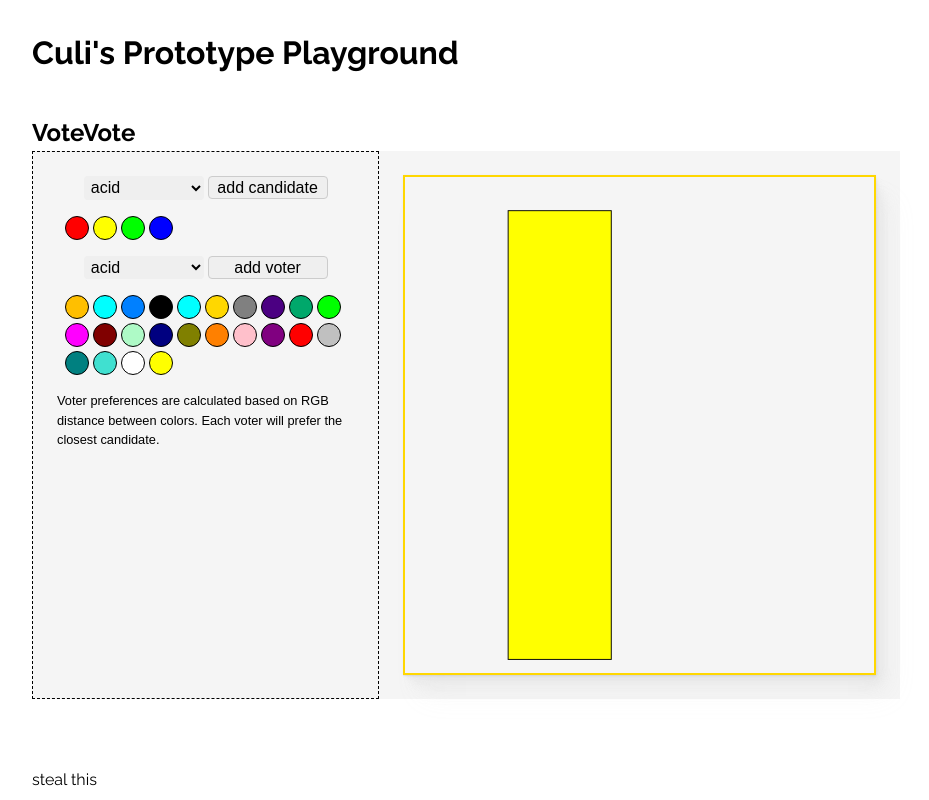
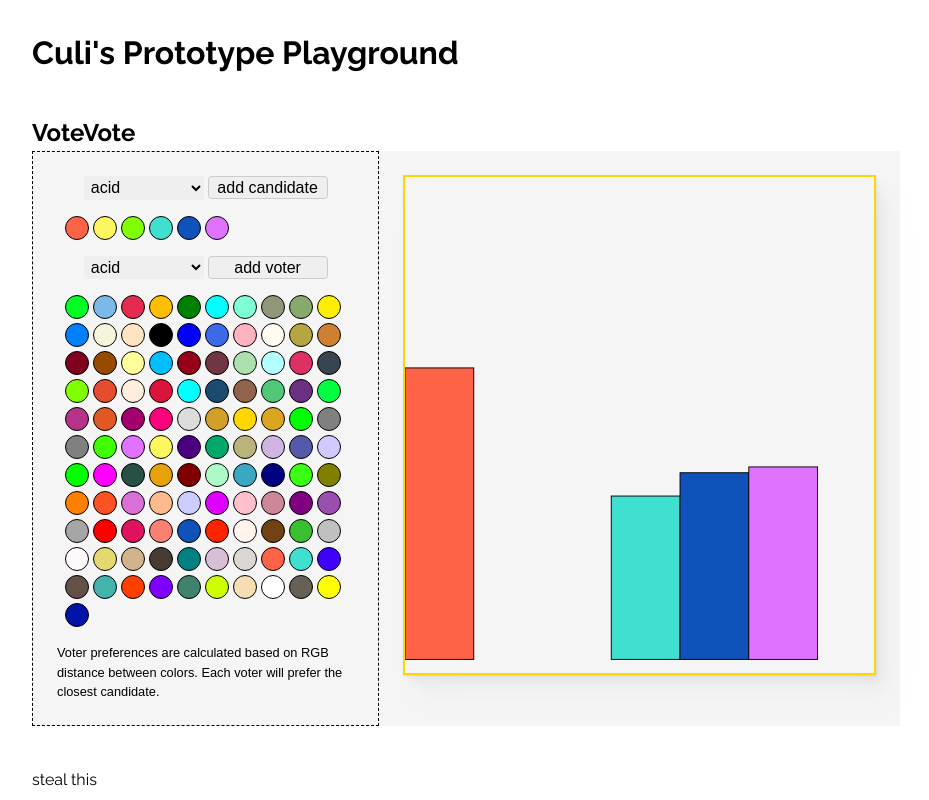
Before and after one commit to tif-calin/react-play, a React app: page /votevote in a window 1280 px wide. Shown: the whole page, without its empty margins (174-1103 px from the left). Built offline with nearby package versions, Linux system fonts and the light colour scheme.

Commit message:
change defaults

```diff
--- a/src/views/votevote/InputSection.tsx
+++ b/src/views/votevote/InputSection.tsx
@@ -58,12 +58,8 @@ interface Props {
 type ColorName = keyof typeof colors;
 
 const InputSection: React.FC<Props> = ({ setData }) => {
-  const [candidates, setCandidates] = React.useState<ColorName[]>(['red', 'yellow', 'green', 'blue']);
-  const [voters, setVoters] = React.useState<ColorName[]>([
-    'amber', 'aqua', 'azure', 'black', 'cyan', 'gold', 'grey', 'indigo',
-    'jade', 'lime', 'magenta', 'maroon', 'mint', 'navy', 'olive', 'orange',
-    'pink', 'purple', 'red', 'silver', 'teal', 'turquoise', 'white', 'yellow'
-  ]);
+  const [candidates, setCandidates] = React.useState<ColorName[]>(['tomato', 'icterine', 'chartreuse', 'turquoise', 'sapphire', 'heliotrope']);
+  const [voters, setVoters] = React.useState<ColorName[]>(Object.keys(colors) as ColorName[]);
 
   React.useEffect(() => {
     const rounds = rankedChoiceVote(candidates, voters.map(v => calcBallotPreferences(v, candidates)));
@@ -83,7 +79,6 @@ const InputSection: React.FC<Props> = ({ setData }) => {
 
   const addVoter = () => {
     if (selectedVoter) setVoters(arr => [...arr, selectedVoter]);
-    setSelectedVoter(Object.keys(colors)[0] as ColorName);
   };
 
   const removeCandidate = (color: ColorName) => setCandidates(arr => arr.filter(c => c !== color));
@@ -114,7 +109,7 @@ const InputSection: React.FC<Props> = ({ setData }) => {
       </ColorRoster>
 
       <fieldset name="voters">
-        <select name="voter">
+        <select name="voter" value={selectedVoter} onChange={e => setSelectedVoter(e.target.value as ColorName)}>
           {Object.entries(colors).map(([name]) => <option key={name}>{name}</option>)}
         </select>
         <button onClick={addVoter}>add voter</button>
```
